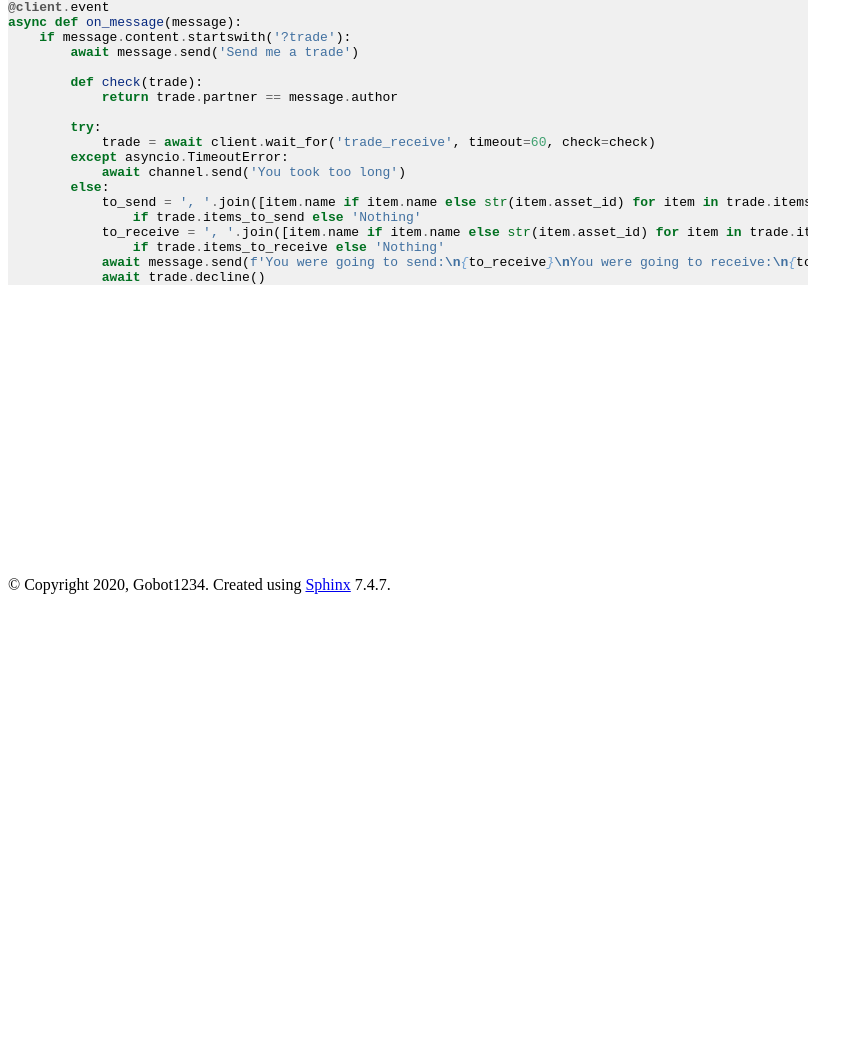
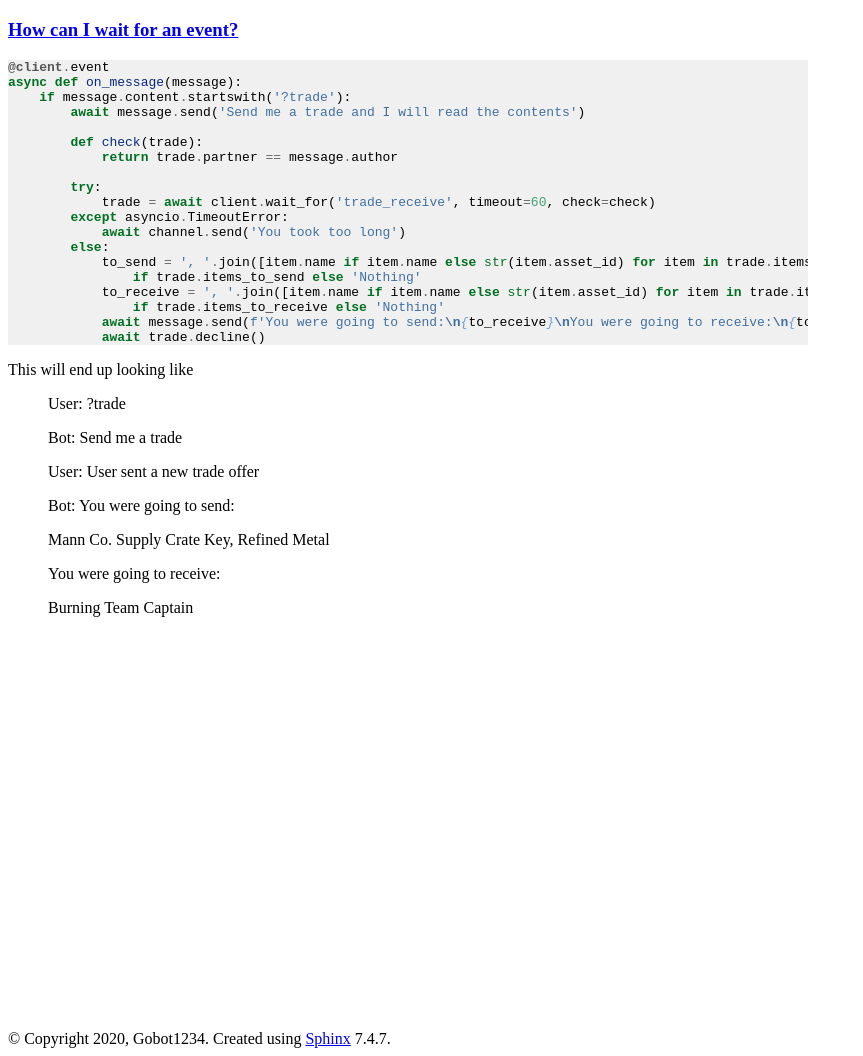
Before and after one commit to Gobot1234/steam.py, a Sphinx documentation site: the page built from docs/faq.rst, in a window 1280 px wide and 1400 px high, scrolled down 2526 px, cut to the strip 344-1400 px from the top of the window. Shown: the whole strip, without its empty margins (0-863 px from the left). Built offline with Sphinx 7.4.7, drawn with Linux system fonts in a browser that asks for light colours; before the commit the page ends 3472 px from its top, so only the background shows below that.

Commit message:
Improve FAQ

```diff
--- a/docs/faq.rst
+++ b/docs/faq.rst
@@ -111,7 +113,7 @@ How can I wait for an event?
     @client.event
     async def on_message(message):
         if message.content.startswith('?trade'):
-            await message.send('Send me a trade')
+            await message.send('Send me a trade and I will read the contents')
 
             def check(trade):
                 return trade.partner == message.author
@@ -127,3 +129,19 @@ How can I wait for an event?
                     if trade.items_to_receive else 'Nothing'
                 await message.send(f'You were going to send:\n{to_receive}\nYou were going to receive:\n{to_send}')
                 await trade.decline()
+
+This will end up looking like
+
+    User: ?trade
+
+    Bot:  Send me a trade
+
+    User: User sent a new trade offer
+
+    Bot: You were going to send:
+
+    Mann Co. Supply Crate Key, Refined Metal
+
+    You were going to receive:
+
+    Burning Team Captain
```
Also changed, not shown: other parts of docs/faq.rst (+2 -0 lines), docs/images/favicon.ico.
